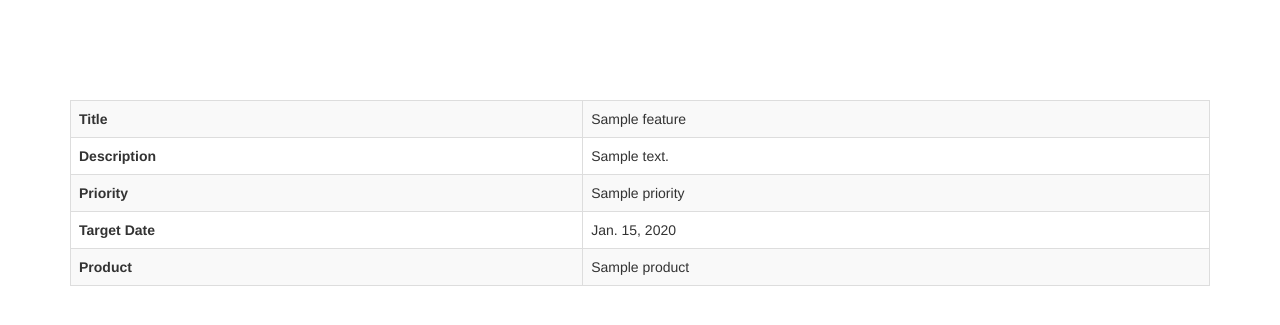
After one commit to priyankajain18/Feature-Request-Application, a Django app: template feature_request/templates/feature_request/feature_detail.html in a window 1280 px wide. The commit adds this page. Shown: the top 325 px of the page. Run offline with Django 3.2, Linux system fonts and the light colour scheme; the template is opened without the code that fills it: most values are stand-ins (such as "Sample title", 1, 10 or a date in 2020); parts of the project's set-up code (start-up, migrations or seed data) failed here and were passed over; some libraries are stand-ins or nearby versions.

Commit message:
Add Feature Detail View

```diff
--- /dev/null
+++ b/feature_request/templates/feature_request/feature_detail.html
@@ -0,0 +1,33 @@
+{% extends 'users/index.html' %}
+
+{% block 'title' %}
+    <title>Feature Detail</title>
+{% endblock %}
+
+{% block 'content' %}
+    <div class="container mt-100">
+        <table class="table table-striped table-bordered table-hover">
+            <tbody>
+                <tr>
+                    <td><b>Title</b></td>
+                    <td>{{feature.title}}</a></td>
+                </tr>
+                <tr>
+                    <td><b>Description</b></td>
+                    <td>{{feature.description}}</td>
+                </tr>
+                <tr>
+                    <td><b>Priority</b></td>
+                    <td>{{feature.priority}}</td>
+                </tr>
+                <tr>
+                    <td><b>Target Date</b></td>
+                    <td>{{feature.target_date | date}}</td>
+                </tr>
+                    <td><b>Product</b></td>
+                    <td>{{feature.product.name}}</td>
+                </tr>
+            </tbody>
+        </table>
+    </div>
+{% endblock %}
--- a/feature_request/templates/feature_request/feature_listing.html
+++ b/feature_request/templates/feature_request/feature_listing.html
@@ -5,6 +5,7 @@
 {% endblock %}
 
 {% block 'content' %}
+    <a href="{% url 'feature_add' %}" class="btn btn-primary pull-right mr-75 mb-25" style="margin-top:-75px">Add Feature</a>
     <div class="container mt-100">
         <table class="table table-striped table-bordered table-hover">
             <thead>
@@ -19,7 +20,7 @@
             <tbody>
                 {% for feature in object_list %}
                     <tr>
-                        <td>{{feature.title}}</td>
+                        <td><a href="{% url 'feature_detail' feature.id %}">{{feature.title}}</a></td>
                         <td>{{feature.client.name}}</td>
                         <td>{{feature.priority}}</td>
                         <td>{{feature.target_date | date}}</td>
--- a/feature_request/urls.py
+++ b/feature_request/urls.py
@@ -1,7 +1,9 @@
 from django.conf.urls import url
 
-from feature_request.views import FeatureListingView
+from feature_request.views import FeatureListingView, FeatureDetailView, FeatureAddView
 
 urlpatterns = [
-    url('^listing/', FeatureListingView.as_view()),
+    url(r'^listing/$', FeatureListingView.as_view(), name="feature_listing"),
+    url(r'^detail/(?P<pk>[0-9]+)/$', FeatureDetailView.as_view(), name="feature_detail"),
+    url(r'^add/$', FeatureAddView.as_view(), name="feature_add"),
 ]
--- a/project/urls.py
+++ b/project/urls.py
@@ -20,7 +20,7 @@ from django.views.generic import TemplateView
 from users.views import sign_up, sign_in
 
 urlpatterns = [
-    url('^$', TemplateView.as_view(template_name='users/index.html')),
+    url(r'^$', TemplateView.as_view(template_name='users/index.html')),
     url(r'^sign-up/$', sign_up, name='signup'),
     url(r'^sign-in/$', sign_in, name="signin"),
     url(r'^thanks/$', TemplateView.as_view(template_name='users/thanks.html')),
--- a/users/static/users/css/common.css
+++ b/users/static/users/css/common.css
@@ -43,3 +43,9 @@
 .ml-525{
     margin-left: 525px !important;
 }
+.mr-75{
+    margin-right: 75px !important;
+}
+.mb-25{
+    margin-bottom: 25px !important;
+}
```
Also changed, not shown: feature_request/views.py (+18 -0 lines), feature_request/templates/feature_request/feature_add.html (added).
